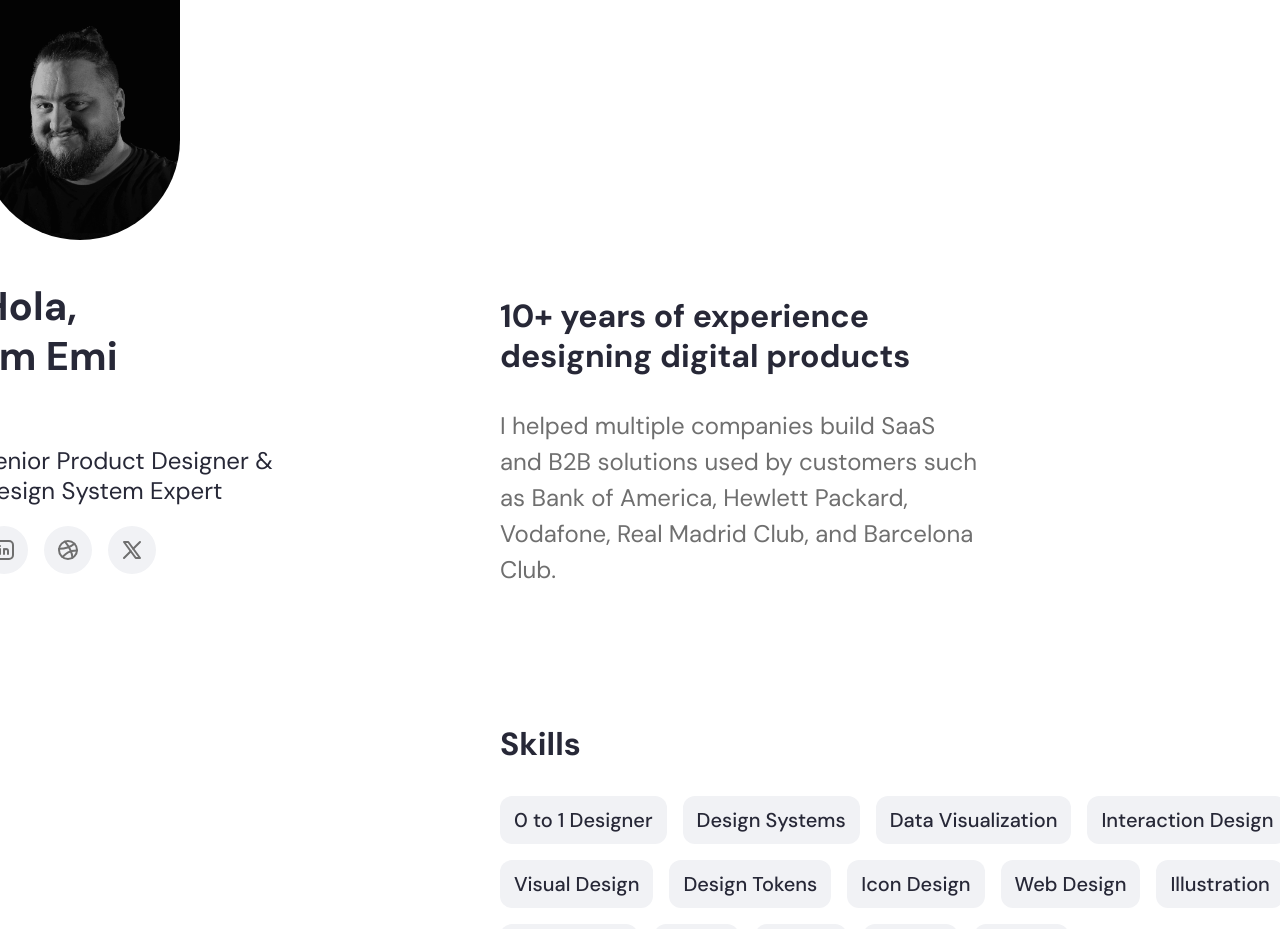
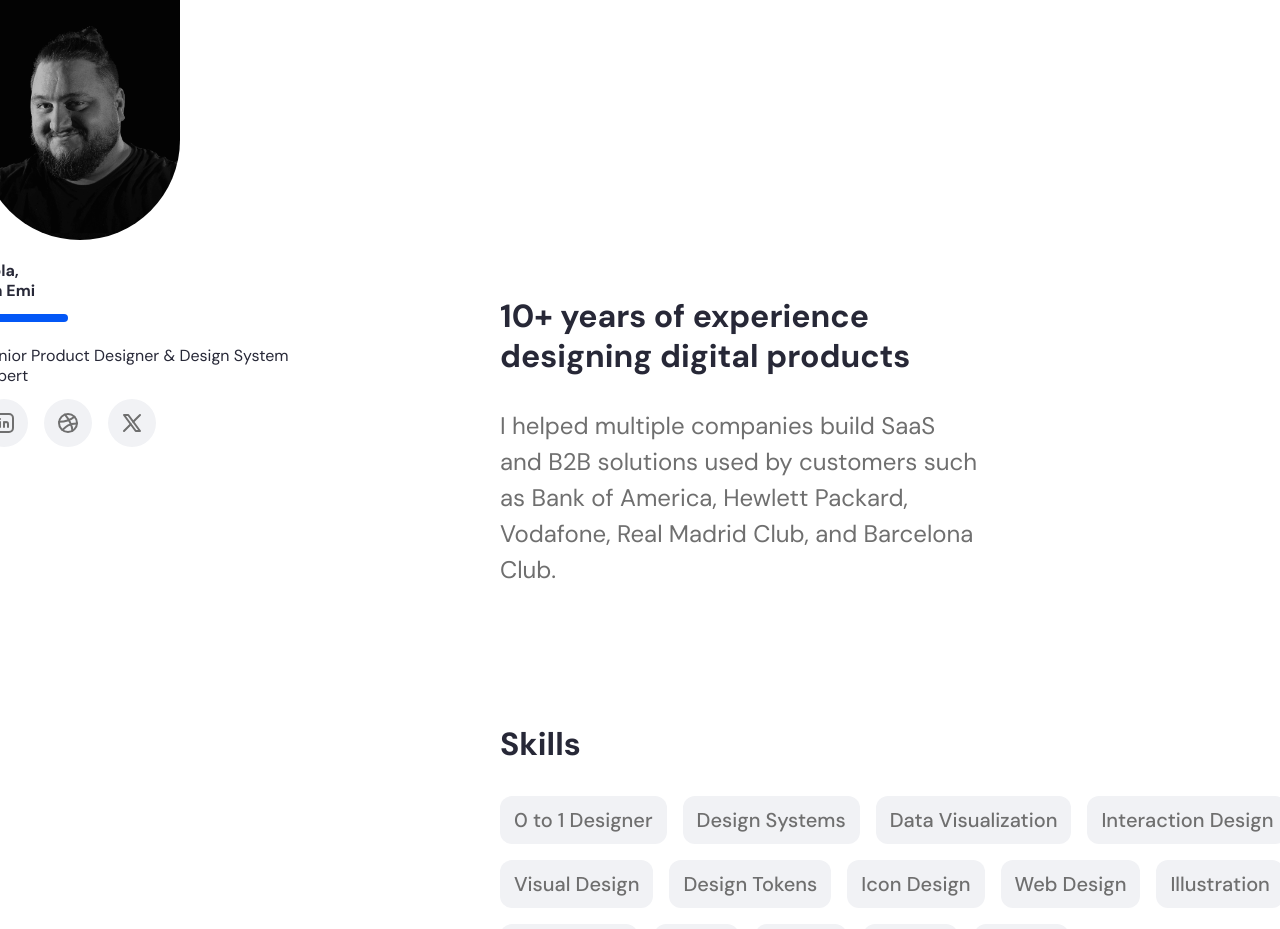
Before and after one commit to EmilianoCicero/ec-portfolio, a React (Vite) app: page / in a window 1280 px wide. Shown: the top 929 px of the page. Built offline with nearby package versions, Linux system fonts and the light colour scheme.

Commit message:
added text size tokens

```diff
--- a/src/index.css
+++ b/src/index.css
@@ -1,10 +1,10 @@
 a {
   font-weight: 400;
-  color: #646cff;
+  color: var(--color-text-primary);
   text-decoration: inherit;
 }
 a:hover {
-  color: #535bf2;
+  color: var(--color-text-primary);
 }
 
 body {
@@ -15,8 +15,8 @@ body {
   line-height: 1.6;
 
   color-scheme: light dark;
-  color: #272837;
-  background-color: #fff;
+  color: var(--color-text-primary);
+  background-color: var(--color-white);
 
   font-synthesis: none;
   text-rendering: optimizeLegibility;
@@ -33,12 +33,12 @@ body {
 }
 
 h1 {
-  font-size: 2.5em;
+  font-size: var(--size-text-h1);
   line-height: 1.25;
   font-weight: 700;
 }
 h2 {
-  font-size: 1.5em;
+  font-size: var(--size-text-h2);
   line-height: 1.25;
   font-weight: 400;
 }
--- a/src/main.jsx
+++ b/src/main.jsx
@@ -2,7 +2,7 @@ import { StrictMode } from 'react'
 import { createRoot } from 'react-dom/client'
 import './index.css'
 import App from './App.jsx'
-<link rel="stylesheet" href="./tokens/ec-tokens.css"></link>
+import "./tokens/ec-tokens.css";
 
 createRoot(document.getElementById('root')).render(
   <StrictMode>
--- a/src/styles/ProjectCard.css
+++ b/src/styles/ProjectCard.css
@@ -5,7 +5,7 @@
     justify-content: space-between;
     position: relative;
     width: 100%;
-    background: #f1f2f5;
+    background: var(--color-background);
     border-radius: 12px;
     overflow: hidden;
     box-shadow: 0 4px 16px rgba(3, 87, 246, 0,1);
@@ -15,62 +15,16 @@
   }
 
   .project-card:hover {
-    background-color: #0357F6;
-    color: white;
+    background-color: var(--color-primary);
+    color: var(--color-text-primary-inverse);
     box-shadow: 0 4px 40px rgba(3, 87, 246, 0.6);
     transform: translateY(-4px) scale(1.02);
   }
 
-  /* Hide the image by default */
-  .project-card__preview {
-    position: fixed;
-    bottom: 40px;
-    left: 0;
-    width: 800px;
-    max-height: 480px;
-    opacity: 0;
-    pointer-events: none;
-    transform: translateY(20px);
-    transition: opacity 0.4s ease, transform 0.4s ease;
-    z-index: 10;
-    border-radius: 12px;
-    box-shadow: 0 8px 24px rgba(0,0,0,0.1);
-  }
-
-  /* Show image on hover */
-  .project-card:hover .project-card__preview {
-    opacity: 1;
-    transform: translateY(0);
-  }
-
-  .project-card__title {
-    font-size: 24px;
-    font-weight: 600;
-    margin-bottom: 12px;
-  }
-
-  .project-card__description {
-    font-size: 16px;
-    color: #555;
-    line-height: 1.6;
-    margin-bottom: 16px;
-  }
 
   .project-card p {
     transition: color 0.3s ease-in-out;
   }
   .project-card:hover p {
-    color: white;
+    color: var(--color-text-primary-inverse);
   }
-
-  .project-card__icon {
-    font-size: 20px;
-    color: #0057ff;
-    margin-top: 8px;
-    display: inline-block;
-    transition: transform 0.3s ease-in-out;
-  }
-
-  .project-card:hover .project-card__icon {
-    transform: translateX(4px);
-  }
--- a/src/styles/SocialIcons.css
+++ b/src/styles/SocialIcons.css
@@ -5,15 +5,15 @@
     width: 48px;
     height: 48px;
     border-radius: 50%;
-    background-color: #f1f2f5;
-    color: #6F6F6F;
+    background-color: var(--color-bg);
+    color: var(--color-text-secondary);
     cursor: pointer;
     padding: 0;
     border: none;
   }
 .social-button:hover {
-    background-color: #0357F6;
-    color: white;
+    background-color: var(--color-primary);
+    color: var(--color-text-primary-inverse);
   }
 
 .SocialICons-Wrapper {
--- a/src/styles/Tag.css
+++ b/src/styles/Tag.css
@@ -7,8 +7,8 @@
 
 .tag {
     display: inline-block;
-    background-color: #f1f2f5;
-    color: #272837;
+    background-color: var(--color-bg);
+    color: var(--color-text-secondary);
     font-size: 1.25em;
     padding: 8px 14px;
     border-radius: 12px;
--- a/src/tokens/ec-tokens.css
+++ b/src/tokens/ec-tokens.css
@@ -1,11 +1,33 @@
 :root {
+    /* COLORS */
+    /* Primitive Tokens */
     --color-blue: #0357F6;
     --color-dark: #272837;
     --color-grey500: #6F6F6F;
     --color-grey100: #f1f2f5;
+    --color-white: #fff;
 
+    /* Semantic Tokens */
     --color-primary: var(--color-blue);
     --color-text-primary: var(--color-dark);
+    --color-text-primary-inverse: var(--color-white);
     --color-text-secondary: var(--color-grey500);
-    --color-background: var(--color-grey100);
+    --color-bg: var(--color-grey100);
+
+    /* TEXT SIZES */
+    /* Primitive Tokens */
+    --size-text-sm: 1em;
+    --size-text-md: 1.25em;
+    --size-text-lg: 1.5em;
+    --size-text-xl: 2em;
+    --size-text-xxl: 2.5em;
+    --size-text-xxxl: 3em;
+
+    /* Semantic Tokens */
+    --size-text-h1: var(--text-size-xxxl);
+    --size-text-h2: var(--text-size-xxl);
+    --size-text-h3: var(--text-size-xl);
+    --size-text-h4: var(--text-size-lg);
+    --size-text-p: var(--text-size-lg);
+    --size-text-button: var(--text-size-md);
 }
```
